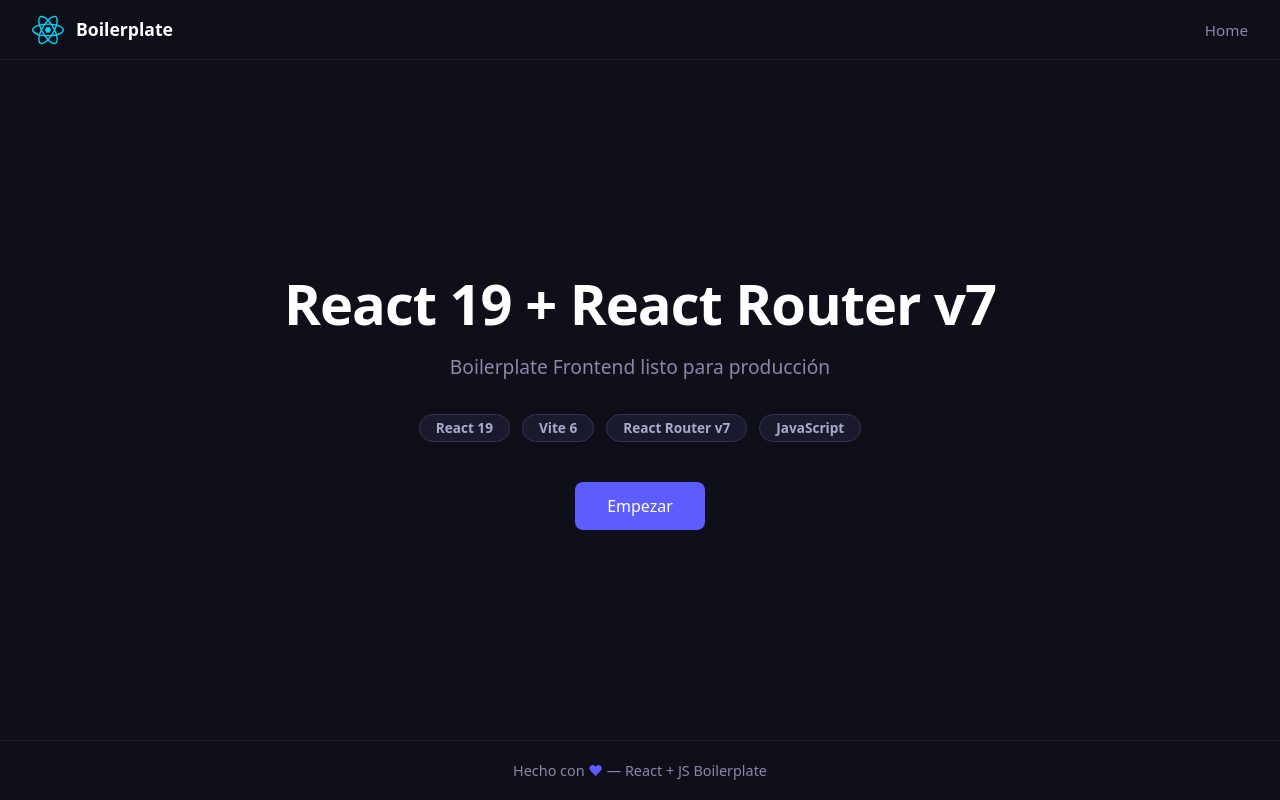
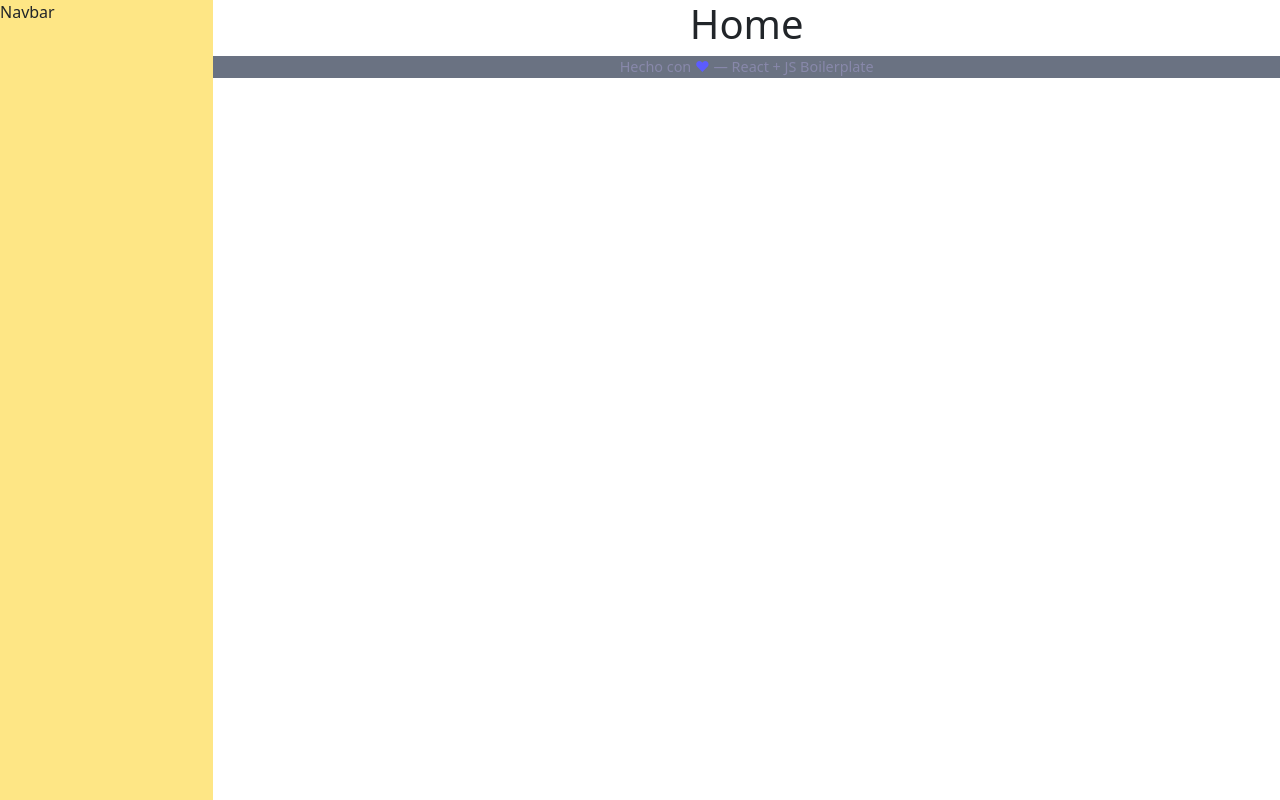
Before and after one commit to MBello21/FMA-AdminPanel, a React (Vite) app: page / in a window 1280 px wide. Built offline with nearby package versions, Linux system fonts and the light colour scheme.

Commit message:
Fix/Modify layout and left navbar

```diff
--- a/package.json
+++ b/package.json
@@ -11,6 +11,7 @@
   },
   "dependencies": {
     "@tailwindcss/vite": "^4.3.1",
+    "clsx": "^2.1.1",
     "prop-types": "^15.8.1",
     "react": "^19.2.6",
     "react-dom": "^19.2.6",
--- a/src/components/Footer/Footer.jsx
+++ b/src/components/Footer/Footer.jsx
@@ -1,13 +1,14 @@
-import './Footer.css'
+import './Footer.css';
 
 const Footer = () => {
   return (
-    <footer className="footer">
+    <footer className="w-full flex justify-center max-w-full bg-gray-500">
       <p className="footer-text">
-        Hecho con <span className="footer-heart">♥</span> — React + JS Boilerplate
+        Hecho con <span className="footer-heart">♥</span> — React + JS
+        Boilerplate
       </p>
     </footer>
-  )
-}
+  );
+};
 
-export default Footer
+export default Footer;
--- a/src/components/Navbar/Navbar.css
+++ /dev/null
@@ -1,45 +0,0 @@
-.navbar {
-  height: 60px;
-  display: flex;
-  align-items: center;
-  justify-content: space-between;
-  padding: 0 2rem;
-  background: #0f0f1a;
-  border-bottom: 1px solid #1e1e3a;
-}
-
-.navbar-brand {
-  display: flex;
-  align-items: center;
-  gap: 0.75rem;
-}
-
-.navbar-logo {
-  width: 32px;
-  height: 32px;
-}
-
-.navbar-title {
-  font-size: 1.1rem;
-  font-weight: 600;
-  color: #ffffff;
-}
-
-.navbar-links {
-  list-style: none;
-  display: flex;
-  gap: 2rem;
-  margin: 0;
-  padding: 0;
-}
-
-.navbar-links a {
-  color: #8888aa;
-  text-decoration: none;
-  font-size: 0.95rem;
-  transition: color 0.2s;
-}
-
-.navbar-links a:hover {
-  color: #ffffff;
-}
--- a/src/components/Navbar/Navbar.jsx
+++ /dev/null
@@ -1,18 +0,0 @@
-import reactLogo from '../../assets/react.svg'
-import './Navbar.css'
-
-const Navbar = () => {
-  return (
-    <nav className="navbar">
-      <div className="navbar-brand">
-        <img src={reactLogo} alt="logo" className="navbar-logo" />
-        <span className="navbar-title">Boilerplate</span>
-      </div>
-      <ul className="navbar-links">
-        <li><a href="/">Home</a></li>
-      </ul>
-    </nav>
-  )
-}
-
-export default Navbar
--- a/src/pages/Home/Home.jsx
+++ b/src/pages/Home/Home.jsx
@@ -2,20 +2,8 @@ import './Home.css';
 
 const Home = () => {
   return (
-    <div className="home">
-      <div className="home-hero">
-        <h1 className="home-title">React 19 + React Router v7</h1>
-        <p className="home-subtitle">
-          Boilerplate Frontend listo para producción
-        </p>
-        <div className="home-badges">
-          <span className="badge">React 19</span>
-          <span className="badge">Vite 6</span>
-          <span className="badge">React Router v7</span>
-          <span className="badge">JavaScript</span>
-        </div>
-        <button className="home-btn">Empezar</button>
-      </div>
+    <div className="w-full max-w-full flex justify-center">
+      <h1>Home</h1>
     </div>
   );
 };
--- a/src/pages/Layout.jsx
+++ b/src/pages/Layout.jsx
@@ -1,16 +1,20 @@
-import { Outlet } from "react-router";
-import ScrollToTop from "../components/ScorllToTop/ScrollToTop";
-import Navbar  from "../components/Navbar/Navbar";
-import Footer  from "../components/Footer/Footer";
-import { useLocation } from "react-router";
+import { Outlet } from 'react-router';
+import ScrollToTop from '../components/ScorllToTop/ScrollToTop';
+import Navbar from '../shared/components/Navbar.jsx';
+import Footer from '../components/Footer/Footer';
+import { useLocation } from 'react-router';
 
-export const Layout = () =>{
-    const location = useLocation()
-    return(
-        <ScrollToTop location={location}>
-            <Navbar/>
-                <Outlet/>
-            <Footer/>
-        </ScrollToTop>
-    )
-}
+export const Layout = () => {
+  const location = useLocation();
+  return (
+    <ScrollToTop location={location}>
+      <div className="flex min-h-full w-full">
+        <Navbar className="w-3xs" />
+        <div className="min-h-full w-full">
+          <Outlet />
+          <Footer />
+        </div>
+      </div>
+    </ScrollToTop>
+  );
+};
--- /dev/null
+++ b/src/shared/components/Navbar.jsx
@@ -0,0 +1,5 @@
+const Navbar = () => {
+  return <div className="w-3xs bg-amber-200 max-h-full h-screen">Navbar</div>;
+};
+
+export default Navbar;
```
Also changed, not shown: 1 other file (tests, documents, lock files or other folders).
